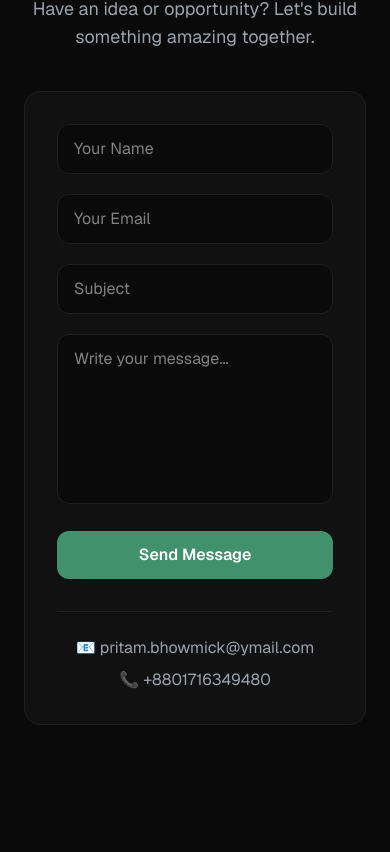
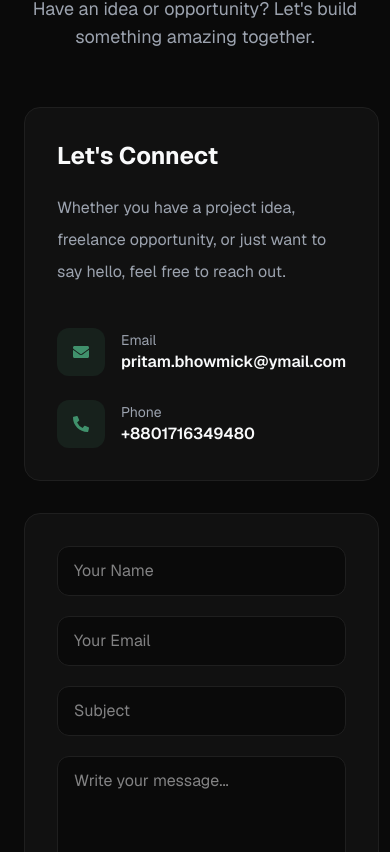
Before and after one commit to pritam-b-dev/portfolio, a Next.js app: page / in a window 390 px wide. Shown: the part 6792-7644 px from the top of the page. Built offline with nearby package versions, Linux system fonts and the light colour scheme; no server answers.

Commit message:
updated contact

```diff
--- a/src/components/Contact.jsx
+++ b/src/components/Contact.jsx
@@ -3,6 +3,7 @@
 import React, { useRef } from "react";
 import emailjs from "@emailjs/browser";
 import toast from "react-hot-toast";
+import { FaEnvelope, FaPhoneAlt, FaPaperPlane } from "react-icons/fa";
 
 const Contact = () => {
   const form = useRef();
@@ -27,7 +28,7 @@ const Contact = () => {
   };
 
   return (
-    <section id="contact" className="container mx-auto px-6 py-28 max-w-4xl">
+    <section id="contact" className="container mx-auto max-w-6xl px-6 py-28">
       <p
         className="text-xs font-semibold tracking-[0.3em] uppercase mb-4 text-center"
         style={{ color: "var(--accent)" }}
@@ -43,14 +44,86 @@ const Contact = () => {
       </h2>
 
       <p
-        className="mb-10 text-lg text-center"
+        className="text-lg text-center mb-14"
         style={{ color: "var(--muted)" }}
       >
         Have an idea or opportunity? Let's build something amazing together.
       </p>
 
+      <div className="grid lg:grid-cols-5 gap-8">
+        {/* Contact Info */}
         <div
-        className="rounded-2xl border p-8"
+          className="lg:col-span-2 rounded-2xl border p-8 flex flex-col justify-center"
+          style={{
+            background: "var(--card-bg)",
+            borderColor: "var(--card-border)",
+          }}
+        >
+          <h3 className="text-2xl font-bold mb-5">Let's Connect</h3>
+
+          <p className="leading-8 mb-10" style={{ color: "var(--muted)" }}>
+            Whether you have a project idea, freelance opportunity, or just want
+            to say hello, feel free to reach out.
+          </p>
+
+          <div className="space-y-6">
+            <div className="flex items-center gap-4">
+              <div
+                className="h-12 w-12 rounded-xl flex items-center justify-center"
+                style={{
+                  background:
+                    "color-mix(in srgb,var(--accent) 12%,transparent)",
+                  color: "var(--accent)",
+                }}
+              >
+                <FaEnvelope />
+              </div>
+
+              <div>
+                <p className="text-sm" style={{ color: "var(--muted)" }}>
+                  Email
+                </p>
+
+                <a
+                  href="mailto:pritam.bhowmick@ymail.com"
+                  className="font-semibold hover:underline"
+                >
+                  pritam.bhowmick@ymail.com
+                </a>
+              </div>
+            </div>
+
+            <div className="flex items-center gap-4">
+              <div
+                className="h-12 w-12 rounded-xl flex items-center justify-center"
+                style={{
+                  background:
+                    "color-mix(in srgb,var(--accent) 12%,transparent)",
+                  color: "var(--accent)",
+                }}
+              >
+                <FaPhoneAlt />
+              </div>
+
+              <div>
+                <p className="text-sm" style={{ color: "var(--muted)" }}>
+                  Phone
+                </p>
+
+                <a
+                  href="tel:+8801716349480"
+                  className="font-semibold hover:underline"
+                >
+                  +8801716349480
+                </a>
+              </div>
+            </div>
+          </div>
+        </div>
+
+        {/* Form */}
+        <div
+          className="lg:col-span-3 rounded-2xl border p-8"
           style={{
             background: "var(--card-bg)",
             borderColor: "var(--card-border)",
@@ -106,22 +179,16 @@ const Contact = () => {
 
             <button
               type="submit"
-            className="w-full py-3 rounded-xl font-semibold transition hover:scale-[1.02] cursor-pointer"
+              className="w-full py-3 rounded-xl font-semibold flex items-center justify-center gap-2 transition hover:scale-[1.02] cursor-pointer"
               style={{
                 background: "var(--accent)",
                 color: "#fff",
               }}
             >
+              <FaPaperPlane />
               Send Message
             </button>
           </form>
-
-        <div
-          className="mt-8 pt-6 border-t text-center space-y-2"
-          style={{ borderColor: "var(--card-border)" }}
-        >
-          <p style={{ color: "var(--muted)" }}>📧 pritam.bhowmick@ymail.com</p>
-          <p style={{ color: "var(--muted)" }}>📞 +8801716349480</p>
         </div>
       </div>
     </section>
```
Lines whose indentation alone changed are shown as unchanged.
